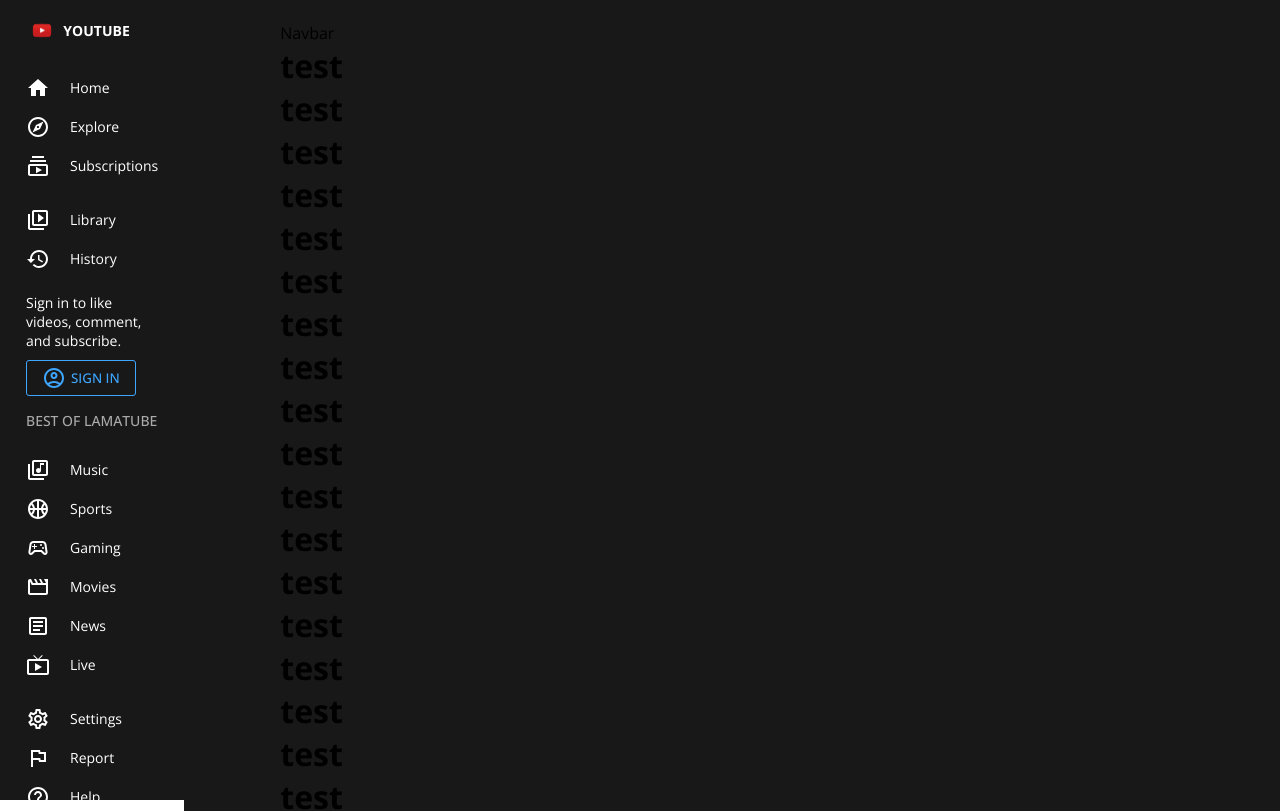
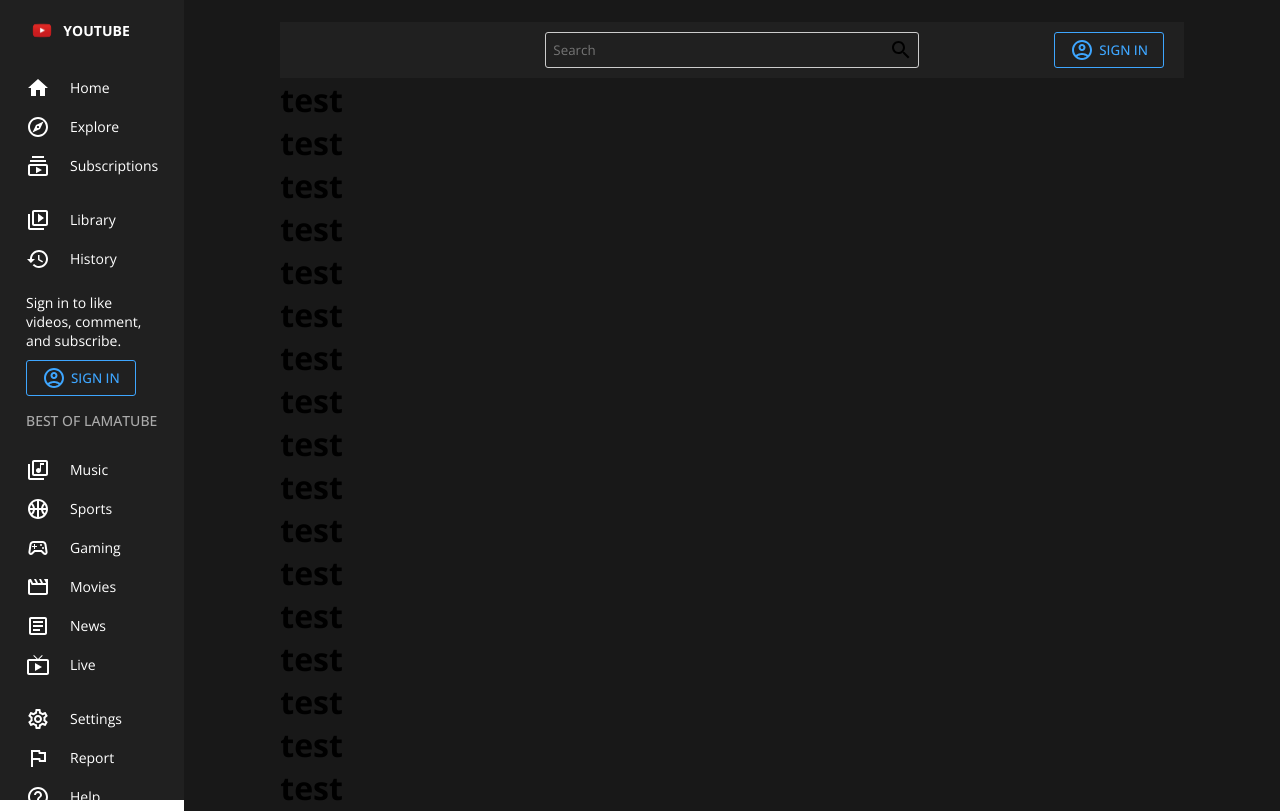
Before and after one commit to mahabur-rahman/video_sharing_mern_app, a React (Create React App) app in the folder client/: page / in a window 1280 px wide. Shown: the top 811 px of the page. Built offline with nearby package versions, Linux system fonts and the light colour scheme.

Commit message:
toolbar added

```diff
--- a/client/src/components/Menu.js
+++ b/client/src/components/Menu.js
@@ -22,7 +22,7 @@
 
 const Container = styled.div`
   flex: 1;
-  background-color: ${({ theme }) => theme.bg};
+  background-color: ${({ theme }) => theme.bgLighter};
   color: ${({ theme }) => theme.text};
   height: 100vh;
   font-size: 14px;
--- a/client/src/components/Navbar.js
+++ b/client/src/components/Navbar.js
@@ -1,7 +1,72 @@
 import React from "react";
+import styled from "styled-components";
+import AccountCircleOutlinedIcon from "@mui/icons-material/AccountCircleOutlined";
+import SearchOutlinedIcon from "@mui/icons-material/SearchOutlined";
 
+const Container = styled.div`
+  position: sticky;
+  top: 0;
+  background-color: ${({ theme }) => theme.bgLighter};
+  height: 56px;
+`;
+
+const Wrapper = styled.div`
+  display: flex;
+  align-items: center;
+  justify-content: flex-end;
+  height: 100%;
+  padding: 0px 20px;
+  position: relative;
+`;
+
+const Search = styled.div`
+  width: 40%;
+  position: absolute;
+  left: 0px;
+  right: 0px;
+  margin: auto;
+  display: flex;
+  align-items: center;
+  justify-content: space-between;
+  padding: 5px;
+  border: 1px solid #ccc;
+  border-radius: 3px;
+`;
+
+const Input = styled.input`
+  border: none;
+  background-color: transparent;
+  outline: none;
+  color: ${({ theme }) => theme.text};
+`;
+
+const Button = styled.button`
+  padding: 5px 15px;
+  background-color: transparent;
+  border: 1px solid #3ea6ff;
+  color: #3ea6ff;
+  border-radius: 3px;
+  font-weight: 500;
+  cursor: pointer;
+  display: flex;
+  align-items: center;
+  gap: 5px;
+`;
 const Navbar = () => {
-  return <div>Navbar</div>;
+  return (
+    <Container>
+      <Wrapper>
+        <Search>
+          <Input placeholder="Search" />
+          <SearchOutlinedIcon />
+        </Search>
+        <Button>
+          <AccountCircleOutlinedIcon />
+          SIGN IN
+        </Button>
+      </Wrapper>
+    </Container>
+  );
 };
 
 export default Navbar;
```
